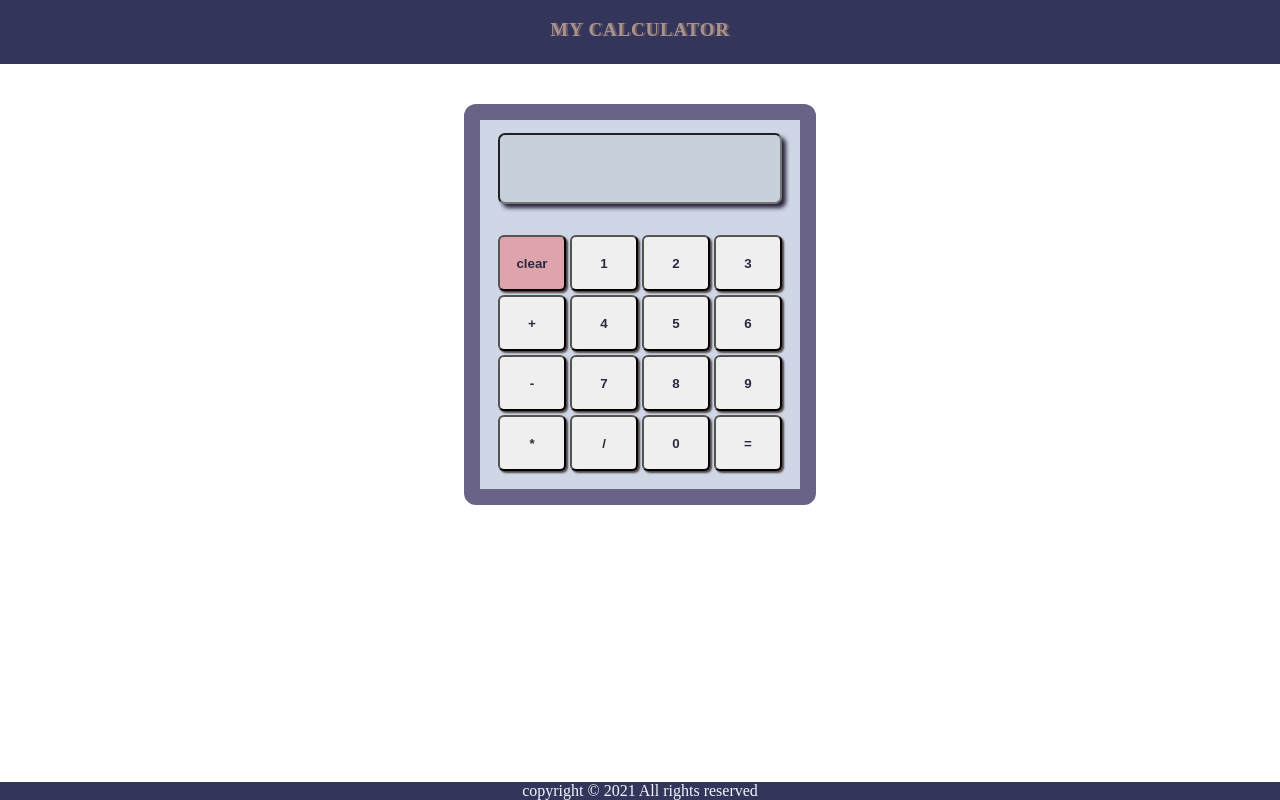
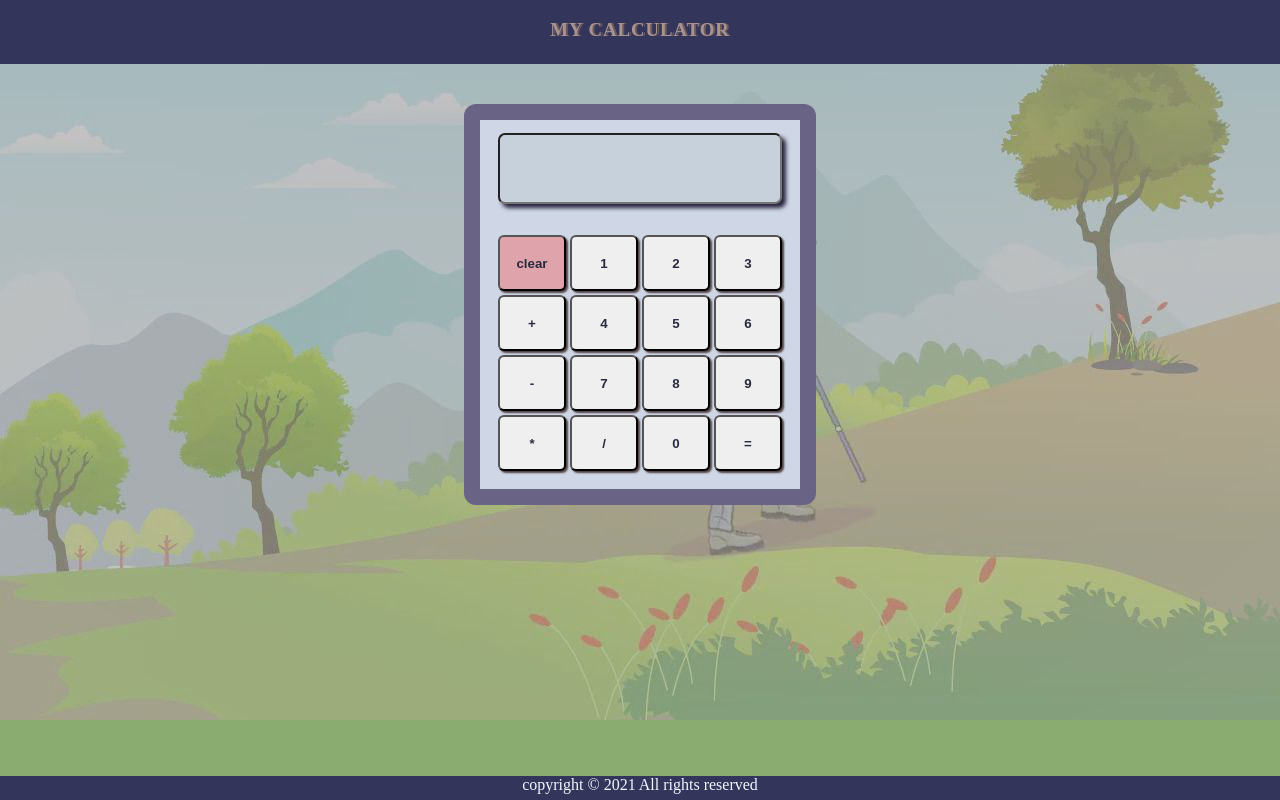
Before and after one commit to Shweta2254/my-calculator, a React (Create React App) app: page / in a window 1280 px wide. Built offline with nearby package versions, Linux system fonts and the light colour scheme.

Commit message:
UI completed

```diff
--- a/public/index.html
+++ b/public/index.html
@@ -8,6 +8,7 @@
     <title>my-calculator</title>
   </head>
   <body>
+
     <nav class="navbar">
       <h3>my calculator</h3>
     </nav>
--- a/public/style.css
+++ b/public/style.css
@@ -6,6 +6,15 @@
 .navbar{
 background-color: rgb(52, 53, 90);
 height: 4em;
+
+}
+body{
+  background: url(bg.jpeg);
+  background-size: cover;
+  height: 100%;
+  background-repeat: no-repeat;
+  background-color: rgb(139, 172, 113);
+
 
 }
 h3{
@@ -25,7 +34,7 @@ background-color: rgb(52, 53, 90);
   bottom: 0px;
   width: 100%;
   color: aliceblue;
-
+  height: 1.5em;
   margin-bottom: 0;
   text-align: center;
   justify-content: center;
```
Also changed, not shown: public/bg.jpeg (added).
